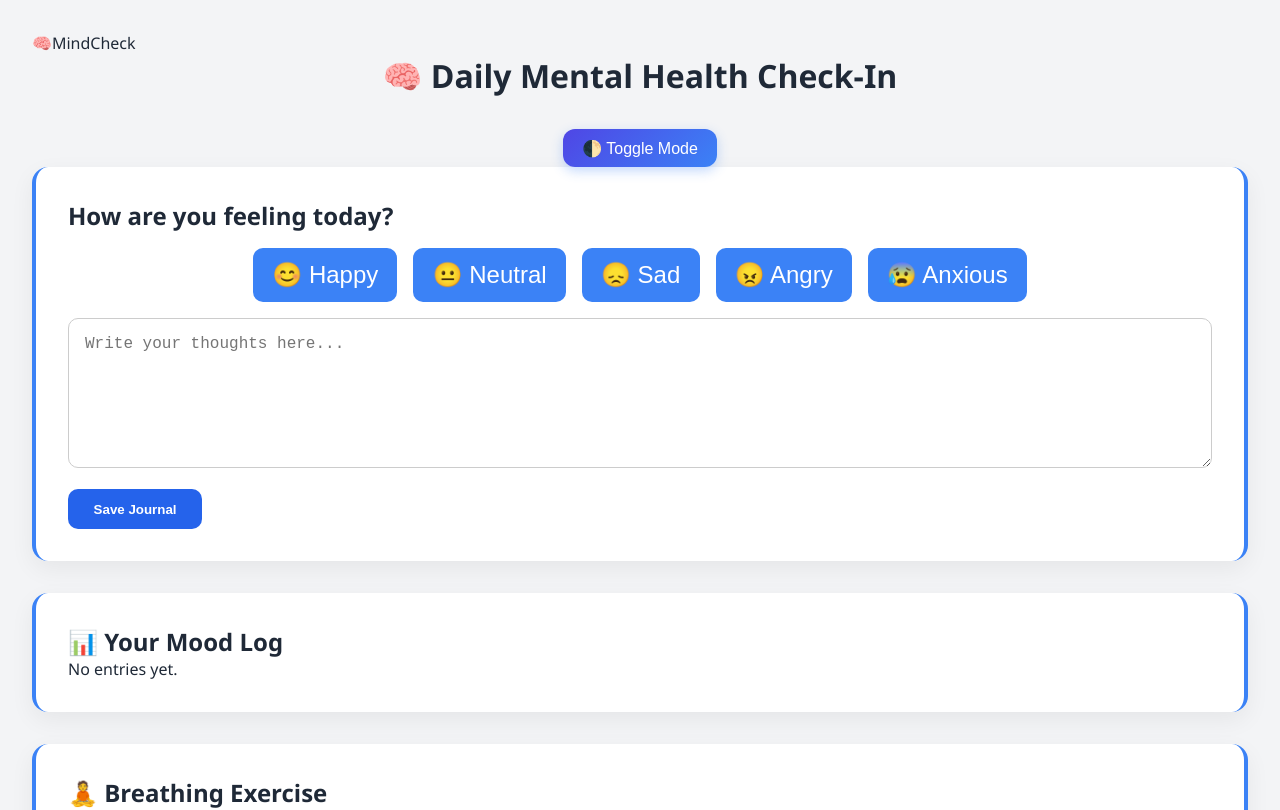
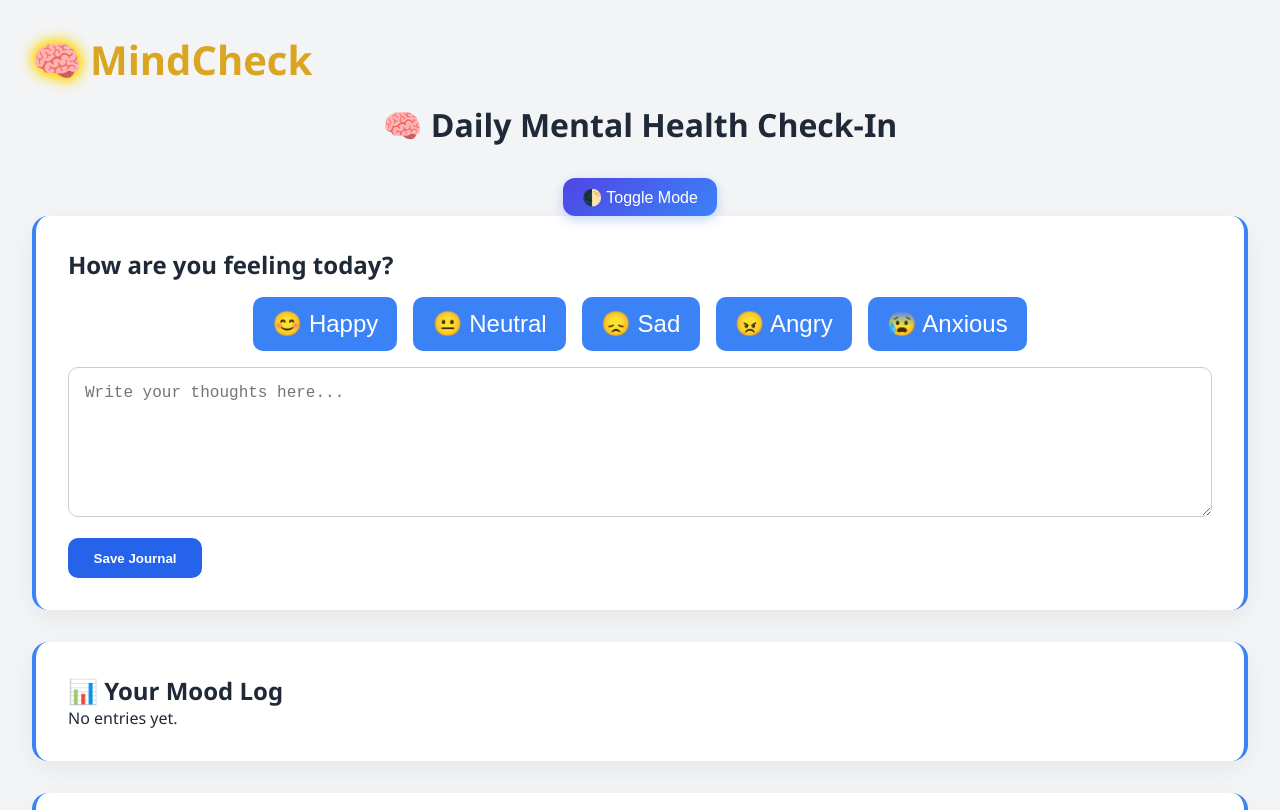
Before and after one commit to Chikwa235/MOOD2, a React (Vite) app in the folder my-app/: page / in a window 1280 px wide. Shown: the top 810 px of the page. Built offline with nearby package versions, Linux system fonts and the light colour scheme.

Commit message:
Style app logo with golden glow and icon effects

```diff
--- a/my-app/src/App.css
+++ b/my-app/src/App.css
@@ -204,3 +204,25 @@ button.control-btn:hover {
   transform: scale(1.05);
   background: linear-gradient(135deg, #4338ca, #2563eb);
 }
+
+.logo {
+  font-size: 2.5rem;
+  font-weight: bold;
+  display: flex;
+  justify-content: flex-start; /* changed from center */
+  align-items: center;
+  margin-bottom: 1rem;
+  gap: 0.5rem;
+  color: goldenrod;
+}
+
+
+.logo-icon {
+  color: goldenrod;
+  transition: text-shadow 0.4s ease;
+   filter: drop-shadow(0 0 5px gold);
+}
+
+.glow {
+  text-shadow: 0 0 15px gold;
+}
```
